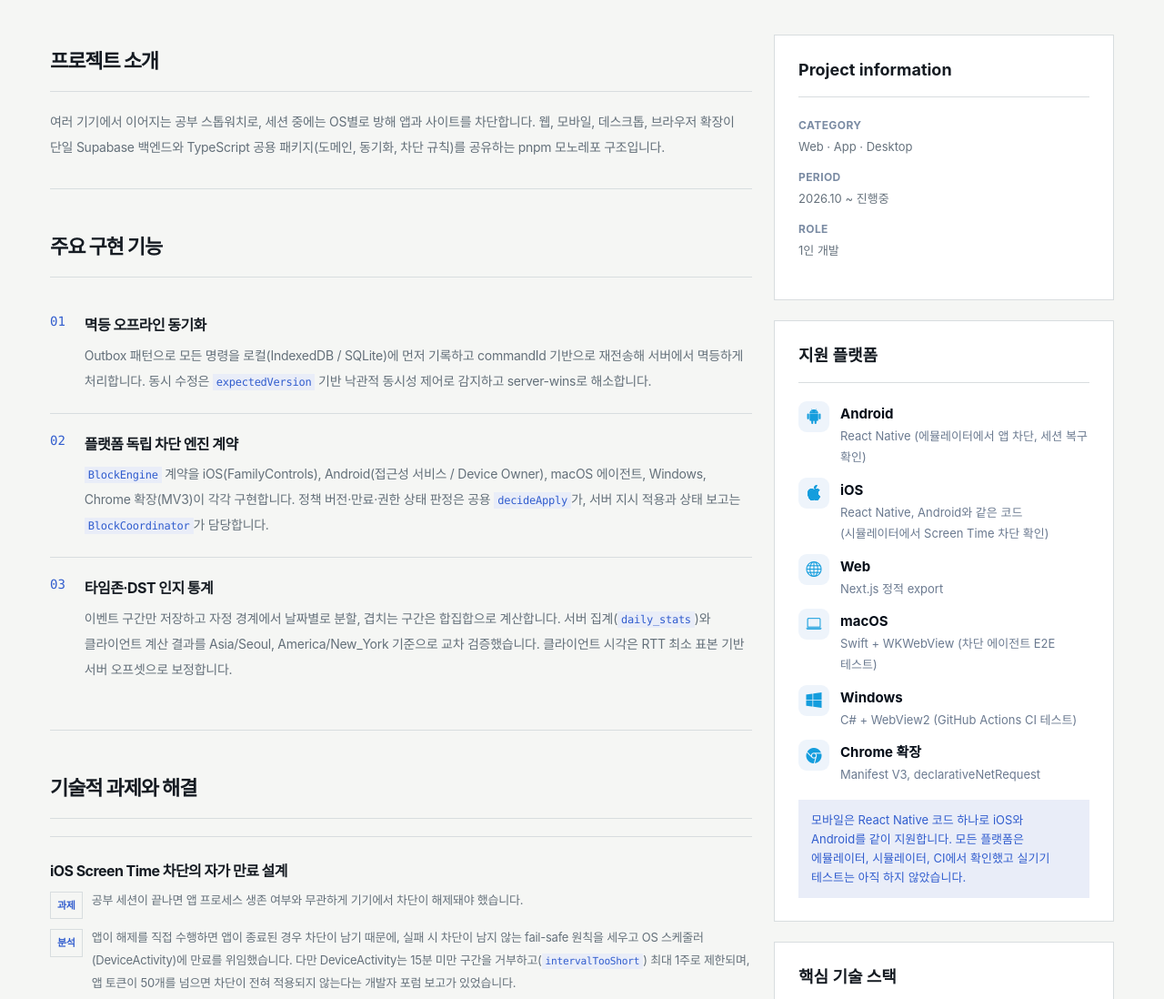
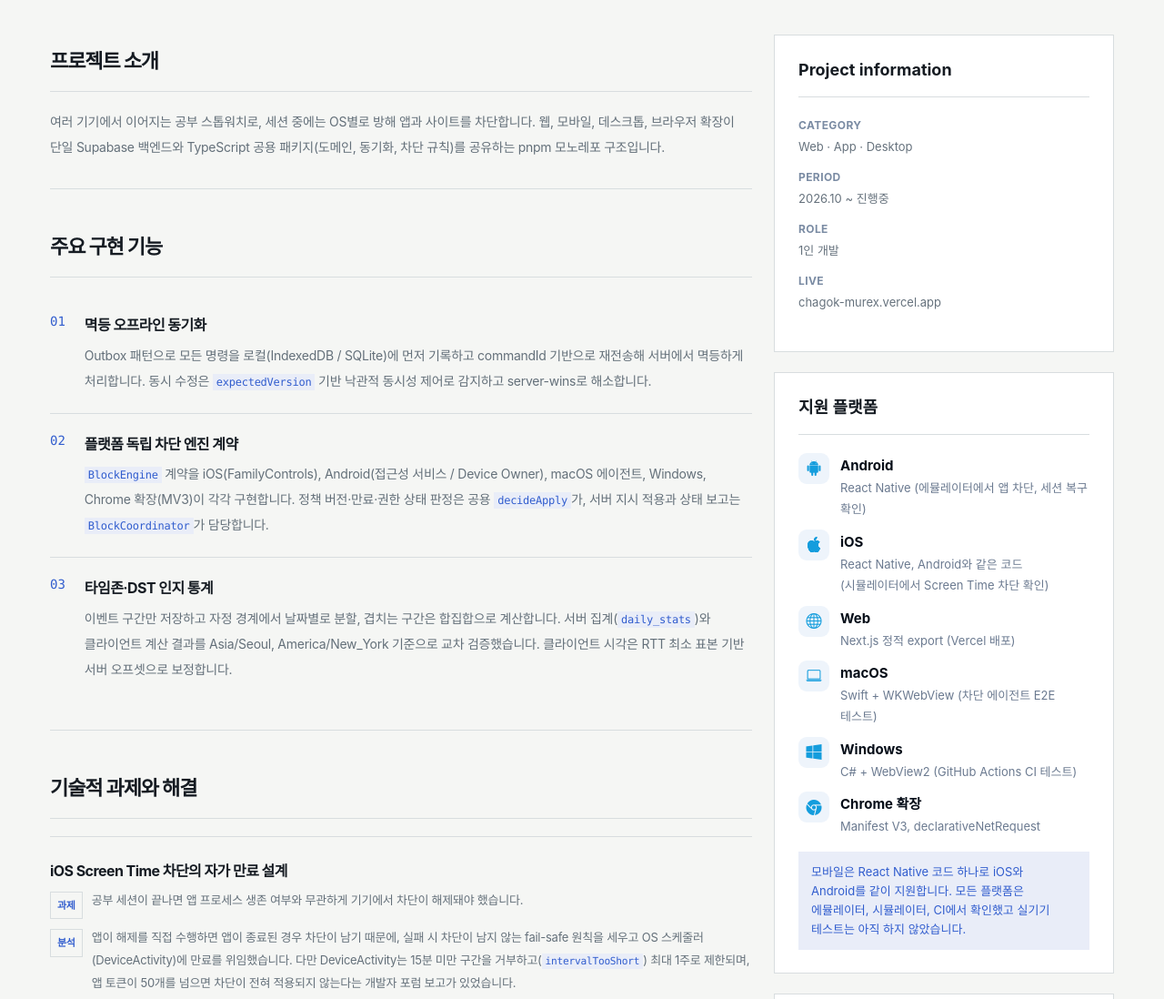
Before and after one commit to simhyeoncheol/simhyeoncheol.github.io, a plain HTML site: page portfolio-details-chagok.html in a window 1280 px wide. Shown: the part 1405-2503 px from the top of the page at 91% size. Drawn offline with Linux system fonts and the light colour scheme; a script that the page names is missing.

Commit message:
차곡 상세: Vercel 라이브 데모 링크 추가

```diff
--- a/portfolio-details-chagok.html
+++ b/portfolio-details-chagok.html
@@ -206,14 +206,14 @@
           <div class="col-lg-4">
             <div class="portfolio-info side-card">
               <h3>Project information</h3>
-              <ul class="info-list"><li><strong>Category</strong>Web · App · Desktop</li><li><strong>Period</strong>2026.10 ~ 진행중</li><li><strong>Role</strong>1인 개발</li></ul>
+              <ul class="info-list"><li><strong>Category</strong>Web · App · Desktop</li><li><strong>Period</strong>2026.10 ~ 진행중</li><li><strong>Role</strong>1인 개발</li><li><strong>Live</strong><a href="https://chagok-murex.vercel.app" target="_blank" rel="noopener">chagok-murex.vercel.app</a></li></ul>
             </div>
             <div class="portfolio-info side-card">
               <h3>지원 플랫폼</h3>
               <ul class="platform-list">
                 <li><i class="bi bi-android2"></i><div><strong>Android</strong><span>React Native (에뮬레이터에서 앱 차단, 세션 복구 확인)</span></div></li>
                 <li><i class="bi bi-apple"></i><div><strong>iOS</strong><span>React Native, Android와 같은 코드 (시뮬레이터에서 Screen Time 차단 확인)</span></div></li>
-                <li><i class="bi bi-globe"></i><div><strong>Web</strong><span>Next.js 정적 export</span></div></li>
+                <li><i class="bi bi-globe"></i><div><strong>Web</strong><span>Next.js 정적 export (Vercel 배포)</span></div></li>
                 <li><i class="bi bi-laptop"></i><div><strong>macOS</strong><span>Swift + WKWebView (차단 에이전트 E2E 테스트)</span></div></li>
                 <li><i class="bi bi-windows"></i><div><strong>Windows</strong><span>C# + WebView2 (GitHub Actions CI 테스트)</span></div></li>
                 <li><i class="bi bi-browser-chrome"></i><div><strong>Chrome 확장</strong><span>Manifest V3, declarativeNetRequest</span></div></li>
```
